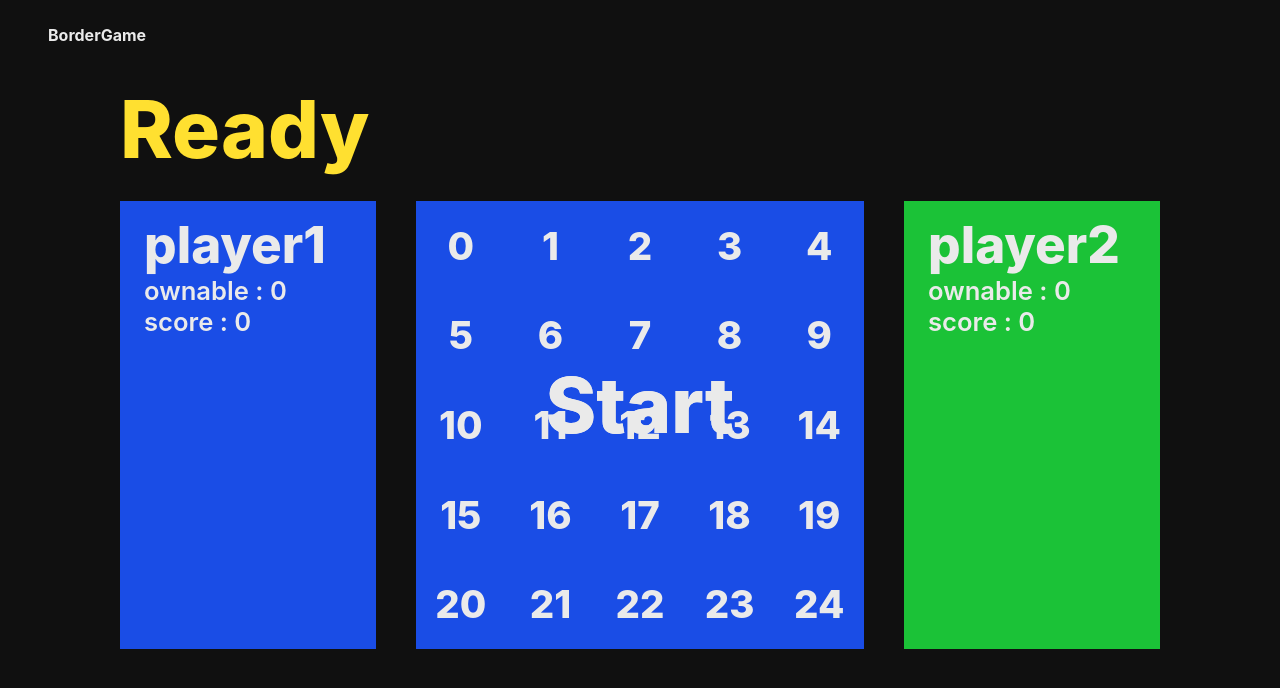
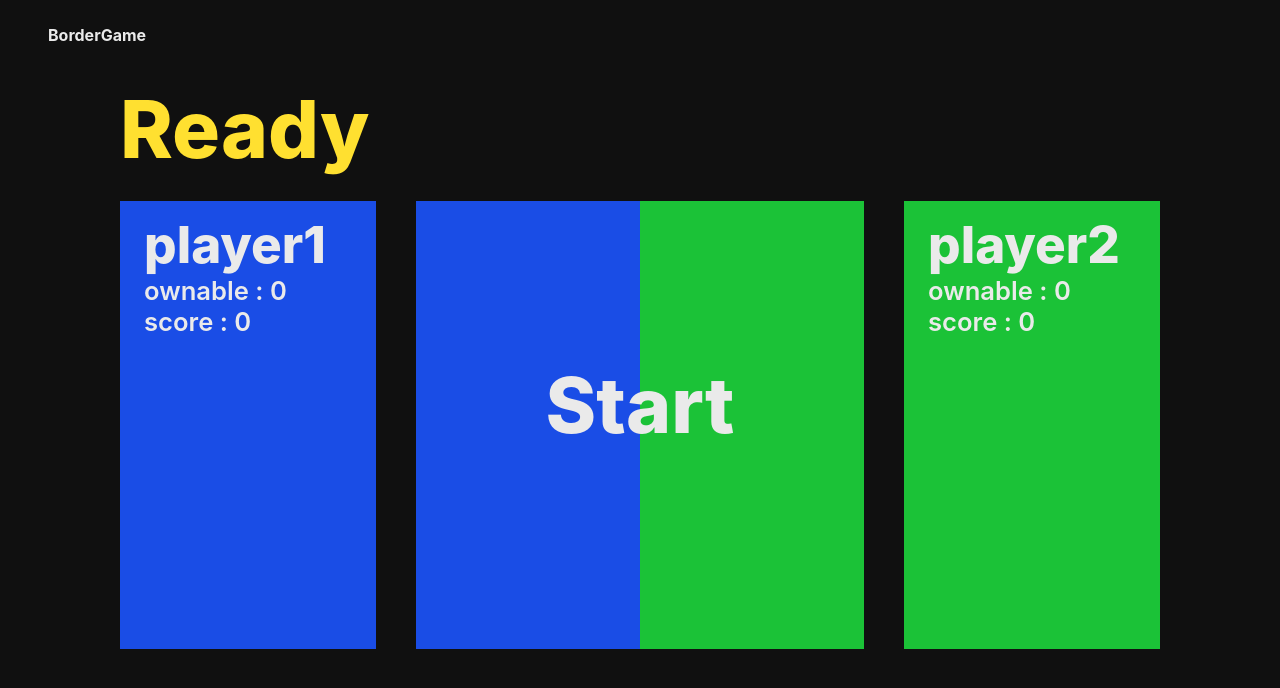
Before and after one commit to yyb02006/Boardgame, a React (Create React App) app: page / in a window 1280 px wide. Shown: the top 688 px of the page. Built offline with nearby package versions, Linux system fonts and the light colour scheme.

Commit message:
ready상태일 때의 애니메이션 추가, BoardCover컴포넌트가 렌더링 당 한 번만 생성되도록 JSX상의 위치 수정

```diff
--- a/src/GlobalStyle.ts
+++ b/src/GlobalStyle.ts
@@ -13,7 +13,6 @@ const GlobalStyle = createGlobalStyle`${css`
 		margin: 0 auto;
 		padding: 0;
 		color: #eaeaea;
-		background-color: rebeccapurple;
 	}
 	li {
 		list-style: none;
@@ -29,6 +28,17 @@ const GlobalStyle = createGlobalStyle`${css`
 			color: #eaeaea;
 		}
 	}
+	button {
+		border: none;
+		background-color: transparent;
+		color: inherit;
+		appearance: inherit;
+		padding: 0;
+		padding-block: 0;
+		padding-inline: 0;
+		cursor: default;
+		font: inherit;
+	}
 	:root {
 		--bgColor-dark: #101010;
 		--bgGradient-purple-navy: linear-gradient(135deg, #6e1af5 0%, #110981 100%);
--- a/src/routes/Home.tsx
+++ b/src/routes/Home.tsx
@@ -1,4 +1,4 @@
-import React, { useEffect } from 'react';
+import React, { useEffect, useState } from 'react';
 import styled, { css } from 'styled-components';
 import {
 	compareAndFilterSelecteds,
@@ -55,7 +55,7 @@ const resultTransition = {
 				opacity: 1;
 			}
 		}
-		animation: ${`board_` + name} 0.5s ease-in-out ${seqDirection};
+		animation: ${`board_` + name} 0.5s ease-in-out ${seqDirection} forwards;
 	`,
 	spinAndZoom: ({
 		seqDirection,
@@ -86,7 +86,7 @@ const resultTransition = {
 					  `}
 			}
 		}
-		animation: ${`box_` + aniDirection} 0.7s ease-in-out forwards ${seqDirection};
+		animation: ${`box_` + aniDirection} 0.6s ease-in-out forwards ${seqDirection};
 	`,
 	slideInFromSide: ({
 		seqDirection,
@@ -152,10 +152,10 @@ const TitleContainerLayout = styled.div`
 	display: flex;
 	justify-content: space-between;
 	margin-bottom: 24px;
-	.GameIndicator {
+	> .GameIndicator {
 		display: flex;
 	}
-	.Yellow {
+	> .Yellow {
 		color: ${colors.common.emphaticYellow};
 	}
 	@media screen and (max-width: 1024px) {
@@ -330,14 +330,25 @@ const BoxHover = styled.div<BoxHoverProps>`
 		colorChange(props.$currentPlayer, props.$currentPlayer)}
 	z-index: ${(props) => (props.$isSelected ? 2 : 1)};
 	&:hover {
-		background-color: ${(props) => (props.$isMergeable ? 'auto' : colors.common.activeBorder)};
-		border-color: ${(props) =>
-			props.$isMergeable ? 'auto' : colors[props.$currentPlayer].noneActiveBox};
+		${(props) =>
+			props.$playState === 'playing' &&
+			css`
+				background-color: ${props.$isMergeable ? 'auto' : colors.common.activeBorder};
+				border-color: ${props.$isMergeable ? 'auto' : colors[props.$currentPlayer].noneActiveBox};
 				z-index: 3;
+			`}
 	}
 	${FakeHover} {
-		width: ${(props) => (props.direction === 'horizontal' ? 'calc(100% + 44px)' : '100%')};
-		height: ${(props) => (props.direction === 'horizontal' ? '100%' : 'calc(100% + 44px)')};
+		${(props) =>
+			props.direction === 'horizontal'
+				? css`
+						width: calc(100% + 44px);
+						height: 100%;
+				  `
+				: css`
+						width: 100%;
+						height: calc(100% + 44px);
+				  `}
 	}
 	${BoxSide} {
 		width: ${(props) =>
@@ -363,7 +374,7 @@ const PartialCover = styled.div<PartialCoverProps>`
 	width: 50%;
 	height: 50%;
 	position: absolute;
-	opacity: 0;
+	opacity: 1;
 	background-color: ${(props) =>
 		props.$winner
 			? colors[props.$winner].noneActiveBox
@@ -386,17 +397,31 @@ const PartialCover = styled.div<PartialCoverProps>`
 			: css`
 					bottom: 0;
 			  `};
+	&.Win {
 		${(props) =>
-		props.$winner
-			? resultTransition.slideInFromSide({
-					seqDirection: props.$seqDirection,
+			props.$winner &&
+			resultTransition.slideInFromSide({
+				seqDirection: 'normal',
 				aniDirection: props.$aniDirection,
 				winner: props.$winner,
-			  })
-			: resultTransition.spinAndZoom({
-					seqDirection: props.$seqDirection,
+			})}
+	}
+	&.Draw {
+		${(props) => {
+			return resultTransition.spinAndZoom({
+				seqDirection: 'normal',
 				aniDirection: props.$aniDirection,
-			  })}
+			});
+		}}
+	}
+	&.Start {
+		${(props) => {
+			return resultTransition.spinAndZoom({
+				seqDirection: 'reverse',
+				aniDirection: props.$aniDirection,
+			});
+		}};
+	}
 	@media screen and (max-width: 1024px) {
 		background-color: ${(props) =>
 			props.$winner
@@ -418,75 +443,28 @@ const LetterOnBoard = styled.div`
 	align-items: center;
 `;
 
+const StartButton = styled.button`
+	position: relative;
+`;
+
 const BoardCoverLayout = styled.div<{ $winner: PlayerElement | undefined }>`
 	width: 100%;
 	height: 100%;
-	position: relative;
+	position: absolute;
 	top: 0;
 	left: 0;
 	z-index: 4;
 	overflow: hidden;
 	color: ${(props) => (props.$winner ? colors.common.emphaticYellow : '#eaeaea')};
 	> ${LetterOnBoard} {
-		.SlideDown {
+		&.SlideDown {
 			${resultTransition.boardTransition('player', 'normal')};
 		}
-	}
-`;
-
-const BoardCover = ({ playState, isPlayerWin }: BoardCoverProps) => {
-	const winner = (Object.entries(isPlayerWin) as Array<[PlayerElement, boolean]>).find(
-		(entry) => entry[1]
-	)?.[0];
-	const partialCovers = (seqDirection: seqDirection, winner: PlayerElement | undefined) => {
-		const aniDrections: Array<HorizontalPos | VerticalPos> = ['left', 'right', 'up', 'down'];
-		return aniDrections.map((direction, id) => (
-			<PartialCover
-				key={id}
-				$seqDirection={seqDirection}
-				$aniDirection={direction}
-				$winner={winner}
-			/>
-		));
-	};
-	const createContent = (element: JSX.Element, winner: PlayerElement | undefined) => (
-		<BoardCoverLayout $winner={winner}>{element}</BoardCoverLayout>
-	);
-	switch (playState) {
-		case 'draw': {
-			return createContent(
-				<>
-					{partialCovers('normal', winner)}
-					<LetterOnBoard className="SlideDown">Draw</LetterOnBoard>
-				</>,
-				winner
-			);
-		}
-		case 'win':
-			return createContent(
-				<>
-					{partialCovers('normal', winner)}
-					<LetterOnBoard className="SlideDown">
-						<div>
-							<div>Winners</div>
-							<div>{winner}</div>
-						</div>
-					</LetterOnBoard>
-				</>,
-				winner
-			);
-		case 'ready':
-			return createContent(
-				<>
-					{partialCovers('reverse', winner)}
-					<LetterOnBoard>Start</LetterOnBoard>
-				</>,
-				winner
-			);
-		default:
-			return null;
-	}
-};
+		&.SlideUp {
+			${resultTransition.boardTransition('player', 'reverse')};
+		}
+	}
+`;
 
 const BoxCollection = ({ direction, borderId, isLast = false }: BoxCollectionProps) => {
 	const {
@@ -498,13 +476,12 @@ const BoxCollection = ({ direction, borderId, isLast = false }: BoxCollectionPro
 		setCurrentPlayer,
 		players,
 		setPlayers,
-		gameState,
+		gameState: { playState },
 		setGameState,
 		setSeconds,
 	} = useHomeContext();
 	const opponentPlayer = getOppositeElement(currentPlayer);
 	const onBoxClick = (sideId: number) => {
-		const { playState } = gameState;
 		const formattedSelected: Selected = !selected[direction].some(
 			(item) => item.border === borderId && item.side === sideId
 		)
@@ -1620,9 +1597,7 @@ const BoxCollection = ({ direction, borderId, isLast = false }: BoxCollectionPro
 
 	return (
 		<>
-			{Array(5)
-				.fill(undefined)
-				.map((_, sideId) => {
+			{Array.from({ length: 5 }, (_, sideId) => {
 				const foundSelected = selected[direction].find(
 					(item) => item.border === borderId && item.side === sideId
 				);
@@ -1641,6 +1616,7 @@ const BoxCollection = ({ direction, borderId, isLast = false }: BoxCollectionPro
 							$owner={foundSelected ? foundSelected.owner : currentPlayer}
 							$isMergeable={foundSelected ? foundSelected.isMergeable : false}
 							$isOwnable={foundOwnable}
+							$playState={playState}
 						>
 							<FakeHover />
 							<BoxSide />
@@ -1653,11 +1629,6 @@ const BoxCollection = ({ direction, borderId, isLast = false }: BoxCollectionPro
 };
 
 const BorderBox = ({ direction }: BorderBoxProps) => {
-	const {
-		gameState: { isPlayerWin, playState },
-	} = useHomeContext();
-	switch (playState) {
-		case 'playing':
 	return Array.from({ length: 5 }, (_, borderId) => (
 		<BoxStyle key={borderId} direction={direction}>
 			<BoxCollection direction={direction} borderId={borderId} />
@@ -1666,18 +1637,14 @@ const BorderBox = ({ direction }: BorderBoxProps) => {
 			) : null}
 		</BoxStyle>
 	));
-		case 'ready':
-		case 'draw':
-		case 'win':
-			return <BoardCover playState={playState} isPlayerWin={isPlayerWin} />;
-		default:
-			return null;
-	}
 };
 
 const PlayerCard = ({ player }: { player: PlayerElement }) => {
-	const { players, boxes, gameState } = useHomeContext();
-	const { isPlayerWin, playState } = gameState;
+	const {
+		players,
+		boxes,
+		gameState: { isPlayerWin, playState },
+	} = useHomeContext();
 	return (
 		<PlayerCardStyle $player={player} $playState={playState}>
 			{playState === 'win' ? (
@@ -1725,22 +1692,100 @@ const TitleContainer = () => {
 	}
 };
 
-const Board = () => {
-	const { boxes, currentPlayer, setCurrentPlayer, gameState, seconds, setSeconds } =
-		useHomeContext();
-	const { isPlayerWin, playState } = gameState;
+const BoardCover = ({ playState, isPlayerWin }: BoardCoverProps) => {
+	const { setGameState } = useHomeContext();
+	const [seqState, setSeqState] = useState<'Start' | ''>('');
 	const winner = (Object.entries(isPlayerWin) as Array<[PlayerElement, boolean]>).find(
 		(entry) => entry[1]
 	)?.[0];
-	const player = playState === 'win' && winner ? winner : currentPlayer;
+	const partialCovers = ({
+		playState,
+		winner,
+	}: {
+		playState: 'Win' | 'Draw' | 'Start' | 'Playing' | '';
+		winner: PlayerElement | undefined;
+	}) => {
+		const aniDrections: Array<HorizontalPos | VerticalPos> = ['left', 'right', 'up', 'down'];
+		return aniDrections.map((direction, id) => (
+			<PartialCover
+				key={id}
+				className={playState}
+				$seqState={playState}
+				$aniDirection={direction}
+				$winner={winner}
+			/>
+		));
+	};
+	const createContent = (element: JSX.Element, winner: PlayerElement | undefined) => (
+		<BoardCoverLayout $winner={winner}>{element}</BoardCoverLayout>
+	);
+	const onStartClick = () => {
+		setSeqState('Start');
+		setGameState((p) => ({ ...p, playState: 'playing' }));
+	};
+	switch (playState) {
+		case 'draw': {
+			return createContent(
+				<>
+					{partialCovers({ winner, playState: 'Draw' })}
+					<LetterOnBoard className="SlideDown">Draw</LetterOnBoard>
+				</>,
+				winner
+			);
+		}
+		case 'win':
+			return createContent(
+				<>
+					{partialCovers({ winner, playState: 'Win' })}
+					<LetterOnBoard className="SlideDown">
+						<div>
+							<div>Winners</div>
+							<div>{winner}</div>
+						</div>
+					</LetterOnBoard>
+				</>,
+				winner
+			);
+		case 'ready':
+			return createContent(
+				<>
+					{partialCovers({ winner, playState: seqState })}
+					<LetterOnBoard className={seqState === 'Start' ? 'SlideUp' : ''}>
+						<StartButton onClick={onStartClick}>Start</StartButton>
+					</LetterOnBoard>
+				</>,
+				winner
+			);
+		default:
+			return null;
+	}
+};
+
+const Board = () => {
+	const {
+		boxes,
+		currentPlayer,
+		setCurrentPlayer,
+		gameState: { isPlayerWin, playState },
+		seconds,
+		setSeconds,
+	} = useHomeContext();
+	const [lazyPlayState, setLazyPlayState] = useState<PlayState>(playState);
 	useEffect(() => {
-		const interval = setInterval(() => {
+		const interval =
+			playState === 'playing' &&
+			setInterval(() => {
 				playState === 'playing' && setSeconds((p) => p - 1);
+				console.log('run');
 			}, 1000);
+		const timeout = setTimeout(() => {
+			setLazyPlayState(playState);
+		}, 600);
 		return () => {
-			clearInterval(interval);
-		};
-	}, []);
+			interval && clearInterval(interval);
+			timeout && clearTimeout(timeout);
+		};
+	}, [playState]);
 	useEffect(() => {
 		if (seconds <= 0) {
 			setSeconds(30);
@@ -1777,12 +1822,27 @@ const Board = () => {
 								</Boxes>
 							)
 						)}
+						{/* playState와 lazyPlayState가 'playing'인 시간의 합집합 */}
+						{(playState === 'playing' || lazyPlayState === 'playing') && (
 							<BoardBordersContainer $borderDirection="column">
 								<BoardBordersContainer $borderDirection="row">
 									<BorderBox direction="vertical" />
 								</BoardBordersContainer>
 								<BorderBox direction="horizontal" />
 							</BoardBordersContainer>
+						)}
+						{/* playState와 lazyPlayState가 'playing'인 시간의 교집합의 여집합 */}
+						{(playState !== 'playing' || lazyPlayState !== 'playing') && (
+							<BoardCover
+								playState={
+									/* 여집합 구간의 0.6초간은 lazyPlayState가 여전히 'playing'이기 때문에 이 시간동안만 playState를 대신 써줌 */
+									lazyPlayState === 'playing'
+										? (playState as Exclude<PlayState, 'playing'>)
+										: (lazyPlayState as Exclude<PlayState, 'playing'>)
+								}
+								isPlayerWin={isPlayerWin}
+							/>
+						)}
 					</BoardItemsContainer>
 				</BoardItemsWrapper>
 				<PlayerCard player="player2" />
```
Also changed, not shown: src/typings/HomeTypes.d.ts (+5 -2 lines). Lines whose indentation alone changed are shown as unchanged.
